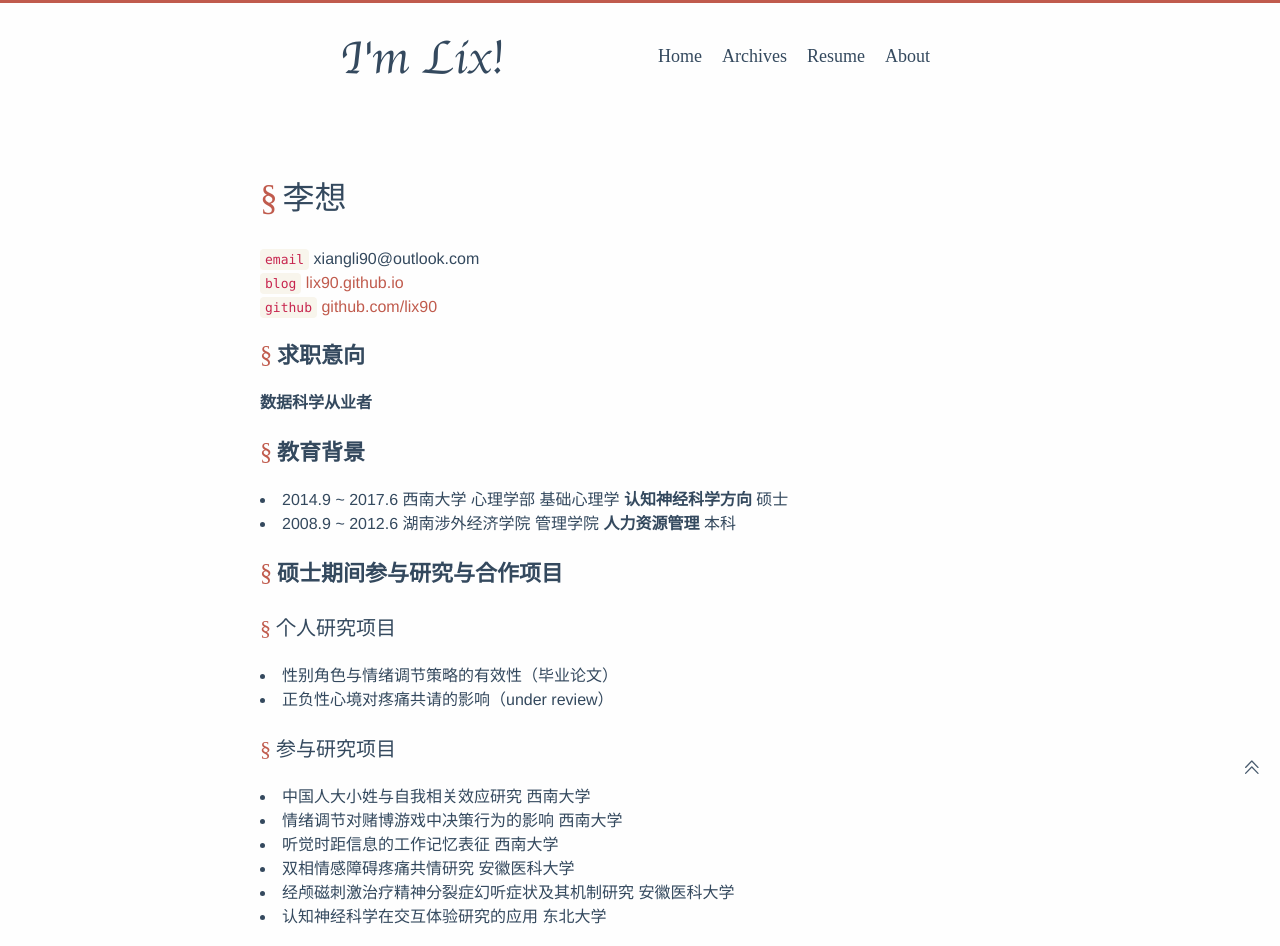
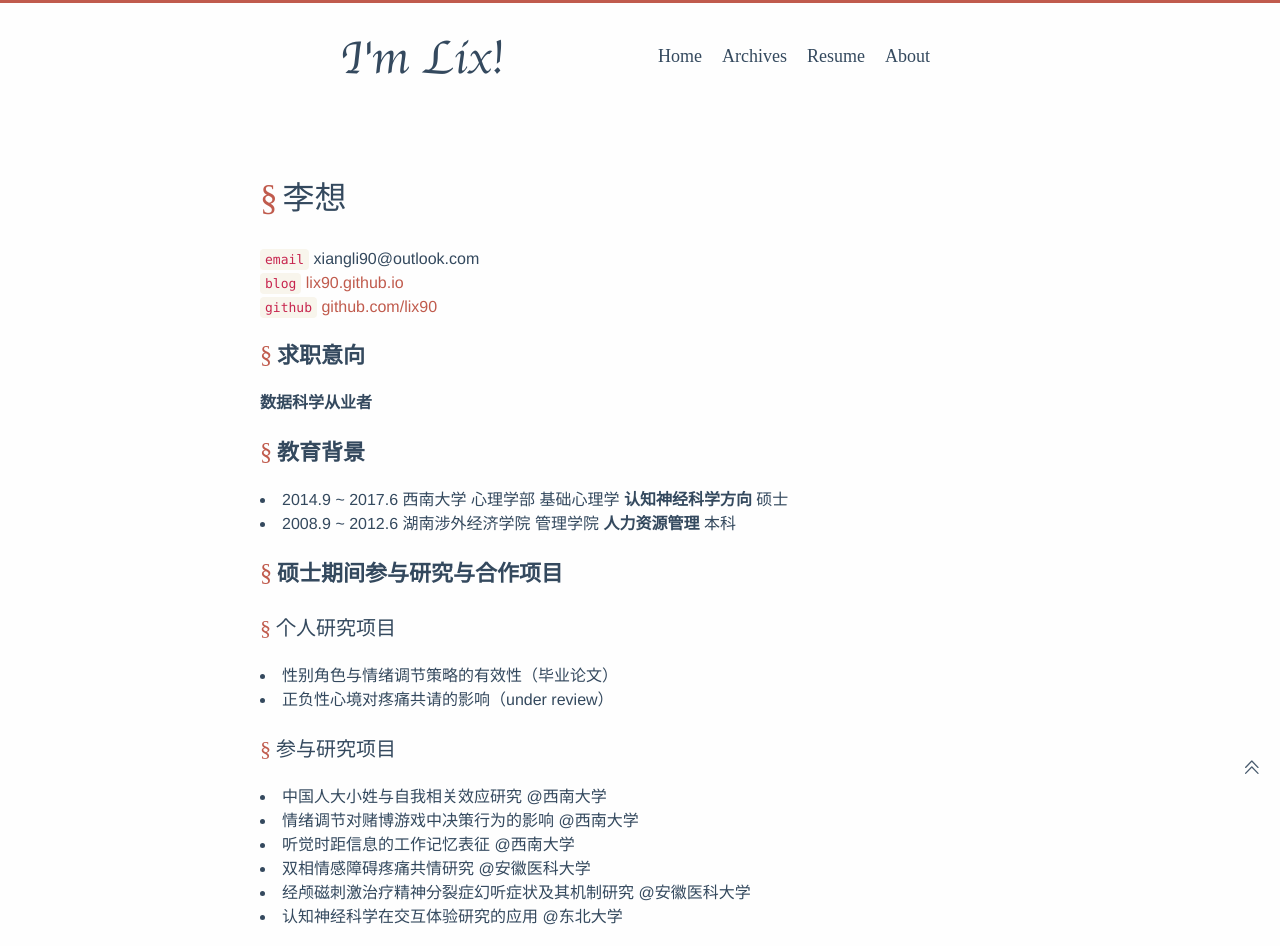
Before and after one commit to lix90/lix90.github.io, a plain HTML site: page resume/index.html in a window 1280 px wide. Shown: the top 946 px of the page. Drawn offline with Linux system fonts and the light colour scheme; files whose address does not match are found by name.

Commit message:
Site updated: 2016-09-14 11:30:10

```diff
--- a/resume/index.html
+++ b/resume/index.html
@@ -22,12 +22,12 @@ ga('send', 'pageview');</script></head><body><div id="main"><header><a href="/."
 <li>正负性心境对疼痛共请的影响（under review）</li>
 </ul>
 <h3 id="参与研究项目"><a href="#参与研究项目" class="headerlink" title="参与研究项目"></a>参与研究项目</h3><ul>
-<li>中国人大小姓与自我相关效应研究 西南大学</li>
-<li>情绪调节对赌博游戏中决策行为的影响 西南大学</li>
-<li>听觉时距信息的工作记忆表征 西南大学</li>
-<li>双相情感障碍疼痛共情研究 安徽医科大学</li>
-<li>经颅磁刺激治疗精神分裂症幻听症状及其机制研究 安徽医科大学</li>
-<li>认知神经科学在交互体验研究的应用 东北大学</li>
+<li>中国人大小姓与自我相关效应研究   @西南大学</li>
+<li>情绪调节对赌博游戏中决策行为的影响   @西南大学</li>
+<li>听觉时距信息的工作记忆表征   @西南大学</li>
+<li>双相情感障碍疼痛共情研究   @安徽医科大学</li>
+<li>经颅磁刺激治疗精神分裂症幻听症状及其机制研究   @安徽医科大学</li>
+<li>认知神经科学在交互体验研究的应用   @东北大学</li>
 </ul>
 <h3 id="脑电社区活动"><a href="#脑电社区活动" class="headerlink" title="脑电社区活动"></a>脑电社区活动</h3><ul>
 <li>长期在 <code>EEGLAB</code> 脑电数据分析QQ群内免费为同行解答相关方法和技术问题</li>
--- a/sitemap.xml
+++ b/sitemap.xml
@@ -4,7 +4,7 @@
   <url>
     <loc>https://lix90.github.io/resume/index.html</loc>
 
-    <lastmod>2016-09-14T03:27:31.000Z</lastmod>
+    <lastmod>2016-09-14T03:29:56.000Z</lastmod>
 
   </url>
 
```
